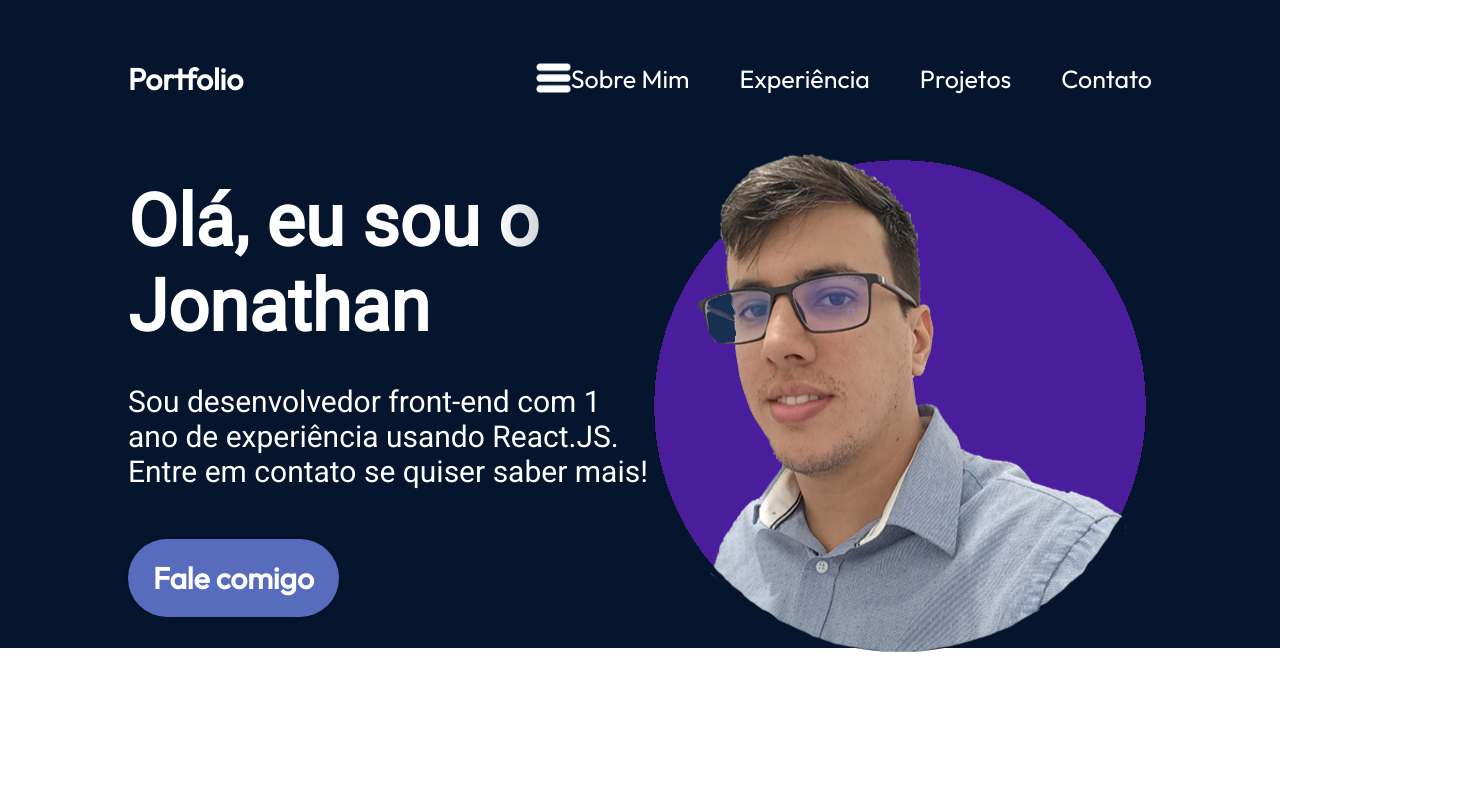
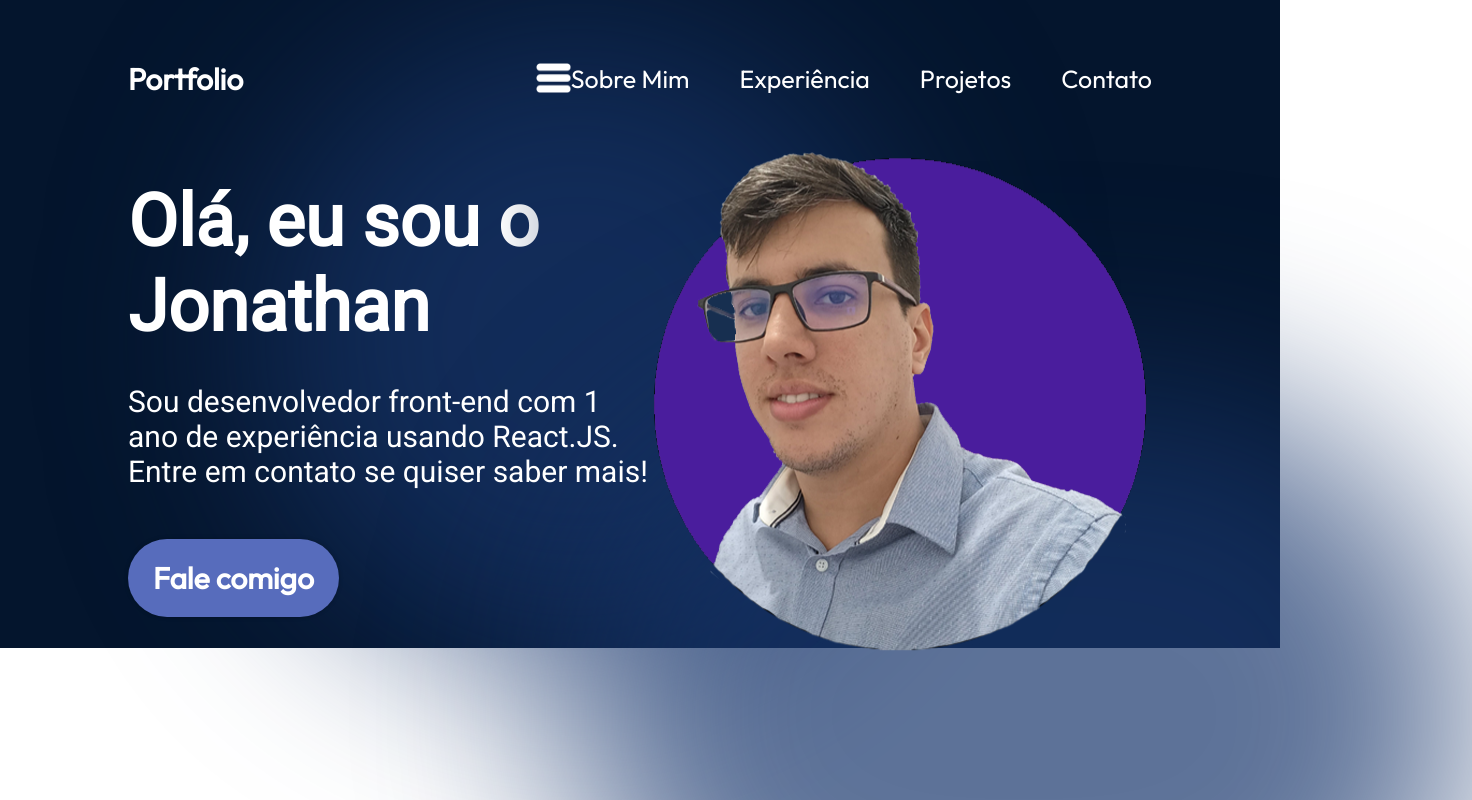
Before and after one commit to JonhDS/portfolio, a React (Vite) app in the folder portfolio/: page / in a window 1280 px wide. Shown: the top 800 px of the page, 1472 px wide, since content can reach past the window. Built offline with nearby package versions, Linux system fonts and the light colour scheme.

Commit message:
feat: section do perfil concluida

```diff
--- a/portfolio/src/components/Hero/Hero.module.css
+++ b/portfolio/src/components/Hero/Hero.module.css
@@ -63,3 +63,43 @@
         transform: translate(0, 0px);
     }
 }
+
+.topBlur {
+    position: absolute;
+    width: 50vw;
+    height: 50vw;
+    min-width: 350px;
+    min-height: 350px;
+    top: -128px;
+    left: 10vw;
+    border-radius: 764px;
+    background: rgba(25, 55, 109, 0.7);
+    filter: blur(100px);
+    z-index: 0;
+}
+
+.bottomBlur {
+    position: absolute;
+    width: 70vw;
+    height: 50vw;
+    min-width: 250px;
+    min-height: 350px;
+    top: 246px;
+    right: -25vw;
+    border-radius: 764px;
+    background: rgba(25, 55, 109, 0.7);
+    filter: blur(100px);
+    z-index: 0;
+}
+
+@media screen and (max-width: 830px) {
+    .container{
+        flex-direction: column-reverse
+        ;
+    }
+
+    .content {
+        align-items: center
+        ;
+    }
+}
```
